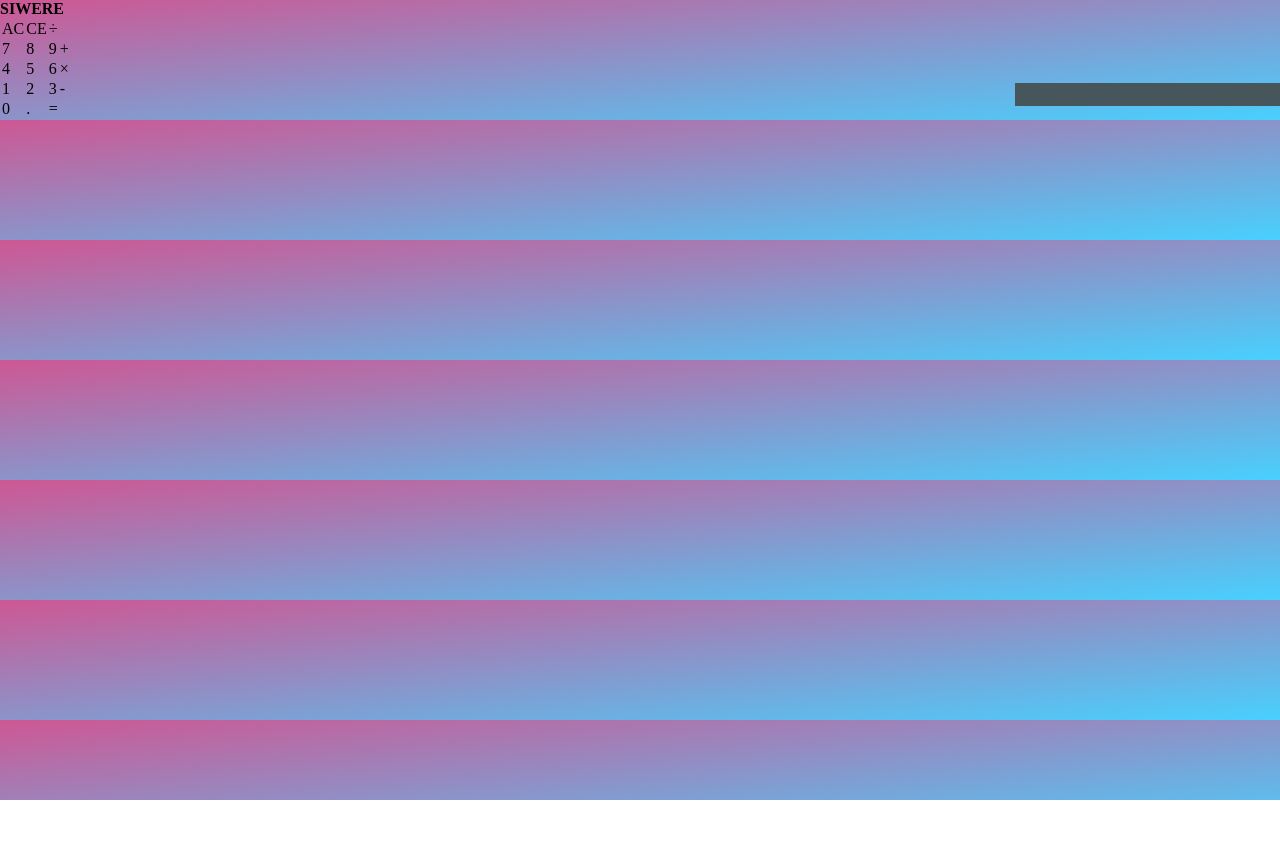
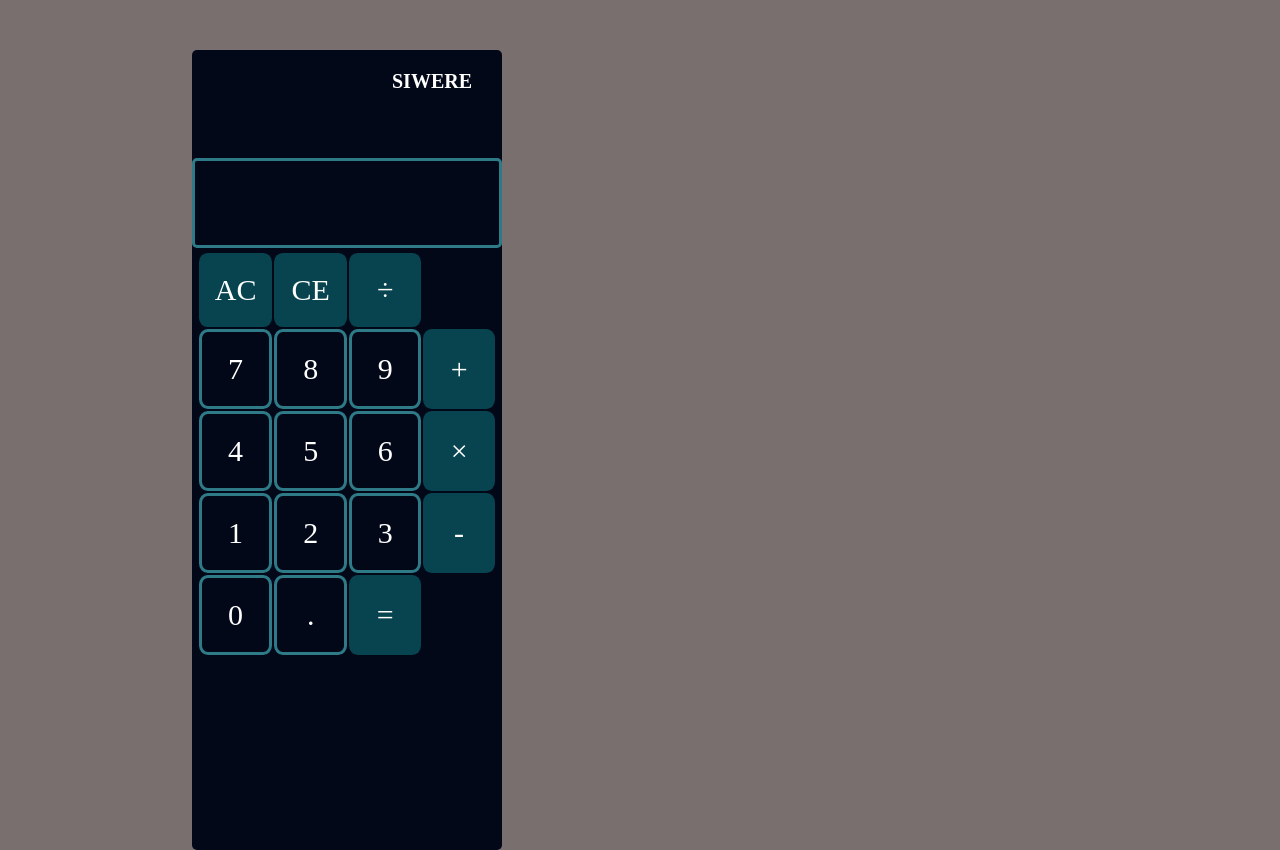
Before and after one commit to siwere66087/calculatorJs, a plain HTML site: page index.html in a window 1280 px wide. Before the commit the page ends 800 px from the top, so only its background shows below. Drawn offline with Linux system fonts and the light colour scheme.

Commit message:
Update style.css

```diff
--- a/style.css
+++ b/style.css
@@ -4,73 +4,140 @@ padding: 0;
 box-sizing: border-box;
 }
 
-body {
-    background-image: linear-gradient( to bottom right, rgb(206, 87, 148),rgb(72, 208, 254));
+body{
+    margin: 0;
+    padding-top: 30px;
+    padding-bottom: 30px;
+    /* background-image: url(bg.jpeg); */
+    background:rgb(121, 111, 111);
 }
 
-.general{
-	width:800px;
-	height:600px;
-  padding:50px;
+*{
+box-sizing: border-box;
+
+}
+.container{
+
+    max-width: 310px;
+    max-height: 200px;
+    margin-right: 30rem;
 
 }
 
-.head{
+
+.calculator{
   width:300px;
-  height:100px;
-  background-color:rgb(71,86,90);
+  height:150px;
+  background-color:rgb(2, 8, 24);
   margin-top:50px;
   margin:auto;
   margin-top:20px;
+  border-radius: 5px;
 }
 
-.tools{
-  width:300px;
+.buttons{
+  width: 300px;
   height:300px;
-  background-color:white;
   margin:auto;
   padding-top:1px;
-  background-color:rgb(152,192,199);
+  background-color:rgb(2, 8, 24);
   display:table;
+  border-radius: 0px 0px 5px 5px;
+
+}
+.title{
+
+color: white;
+font-size: 20px;
+margin-left: 200px;
+padding-top: 20px;
+
+
 
 }
 
+
+#display{
+height: 90px;
+width: 100%;
+background-color:rgb(2, 8, 24);
+border:3px solid rgb(46, 122, 135);
+border-radius: 5px;
+margin-bottom: 2px;
+
 }
 
- .color{
-   background-color:rgb(134,181,189);
- }
 
-  .first{
+  .number{
   font-size:30px;
-  border:1px rgb(152,192,199);
+  border:3px solid rgb(46, 122, 135);
   width:75px;
   text-align:center;
   font-family:TarusHeavy;
-  background-color:rgb(134,181,189);
+  background-color:rgb(2, 8, 24);
   color:white;
- padding-bottom:15px;
- padding-top:22px;
+  border-radius: 12%;
+ padding-bottom:20px;
+ padding-top:20px;
   }
 
-  .second{
+  .operator{
 	  font-size:30px;
   border:1px rgb(152,192,199);
   width:75px;
   text-align:center;
   font-family:TarusHeavy;
-  background-color:rgb(125,204,218);
+  background-color:rgb(7, 68, 79);
   color:white;
- padding-bottom:15px;
- padding-top:22px;
+  border-radius: 12%;
+ padding-bottom:20px;
+ padding-top:20px;
   }
 
   input{
 	  float:right;
 	  margin-top:65px;
-	  color:white;
-	  background-color:rgb(71,86,90);
-	  font-size:20px;
+	  color:rgb(248, 13, 13);
+
+	  font-size:40px;
 	  border:transparent;
 	  text-align:right;
   }
+
+
+
+/*MEDIA QUERY*/
+
+
+
+@media (min-width:320px ) {
+
+.container{
+  width: 100%;
+height: auto;
+/* margin-left: 5%; */
+
+  }
+
+.calculator{
+width: auto;
+height: auto;
+}
+}
+@media  (min-width:481px){
+
+  .container{
+    width: 100%;
+  height: auto;
+  margin-left: 15%;
+
+    }
+  .calculator{
+
+display: block;
+width: 100wv;
+height: 100vh;
+
+  }
+
+  }
```
